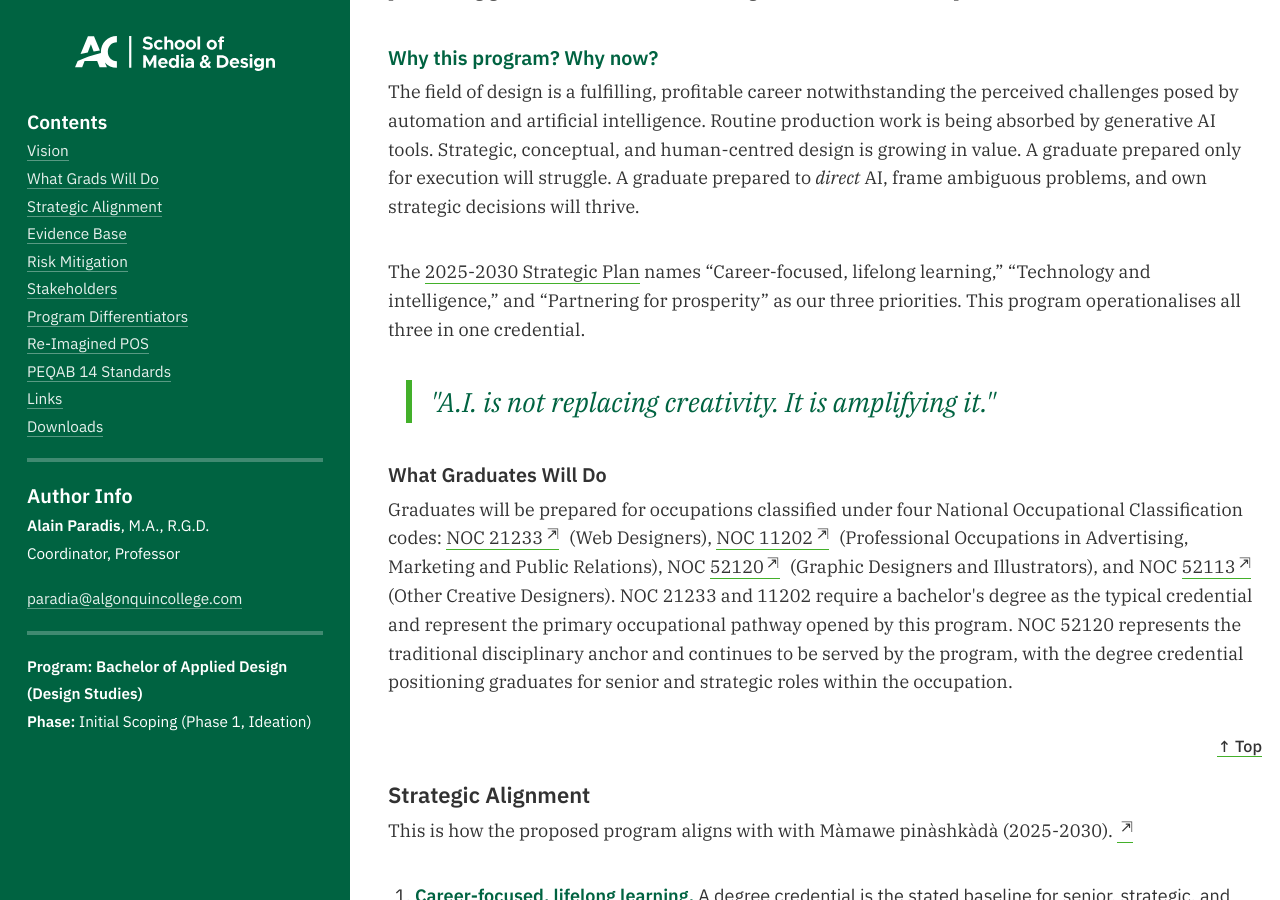
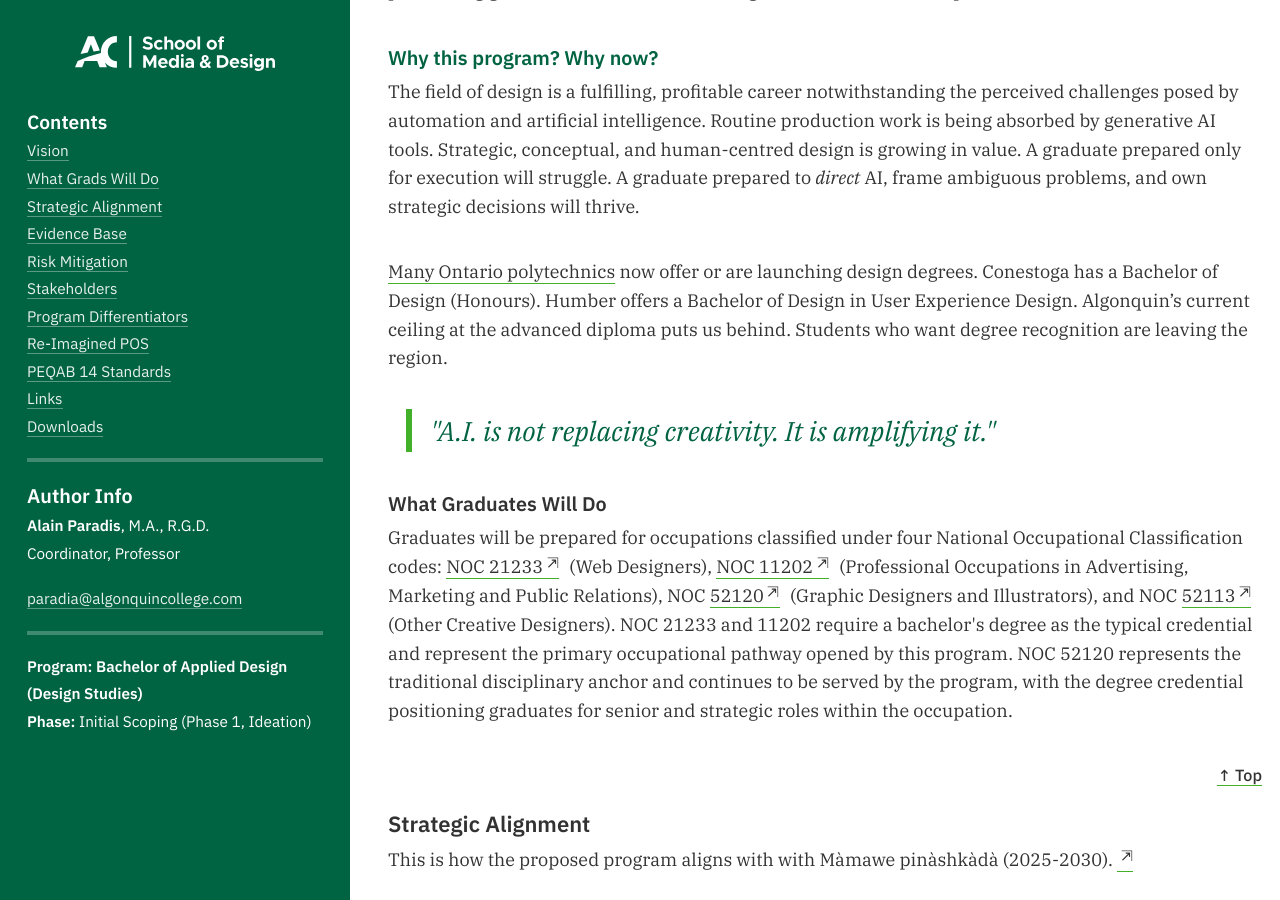
Before and after one commit to AlainParadis/program-transformation, a Jekyll site: the page built from index.md, in a window 1280 px wide and 900 px high, scrolled down 1359 px. Built offline with Jekyll 4.4.1, drawn with Linux system fonts in a browser that asks for light colours.

Commit message:
Replace strategic-plan paragraph with degree info
Replace the paragraph that referenced the 2025–2030 Strategic Plan with new text summarizing the regional competitive landscape: many Ontario polytechnics now offer or are launching design degrees (Conestoga B.Des (Hons), Humber B.Des in User Experience Design), and Algonquin’s advanced-diploma ceiling is causing students to leave the region. This updates the vision content to emphasize local demand and rationale for proposing a degree.

```diff
--- a/_includes/vision.html
+++ b/_includes/vision.html
@@ -37,7 +37,7 @@
 	The field of design is a fulfilling, profitable career notwithstanding the perceived challenges posed by automation and artificial intelligence. Routine production work is being absorbed by generative AI tools. Strategic, conceptual, and human-centred design is growing in value. A graduate prepared only for execution will struggle. A graduate prepared to <em>direct</em> AI, frame ambiguous problems, and own strategic decisions will thrive.
 </p>
 <p>
-	The <a href="#strat-plan">2025-2030 Strategic Plan</a> names “Career-focused, lifelong learning,” “Technology and intelligence,” and “Partnering for prosperity” as our three priorities. This program operationalises all three in one credential.
+	<a href="#otherdegreeprograms">Many Ontario polytechnics</a> now offer or are launching design degrees. Conestoga has a Bachelor of Design (Honours). Humber offers a Bachelor of Design in User Experience Design. Algonquin’s current ceiling at the advanced diploma puts us behind. Students who want degree recognition are leaving the region.
 </p>
 <blockquote>
 	"A.I. is not replacing creativity. It is amplifying it."
```
